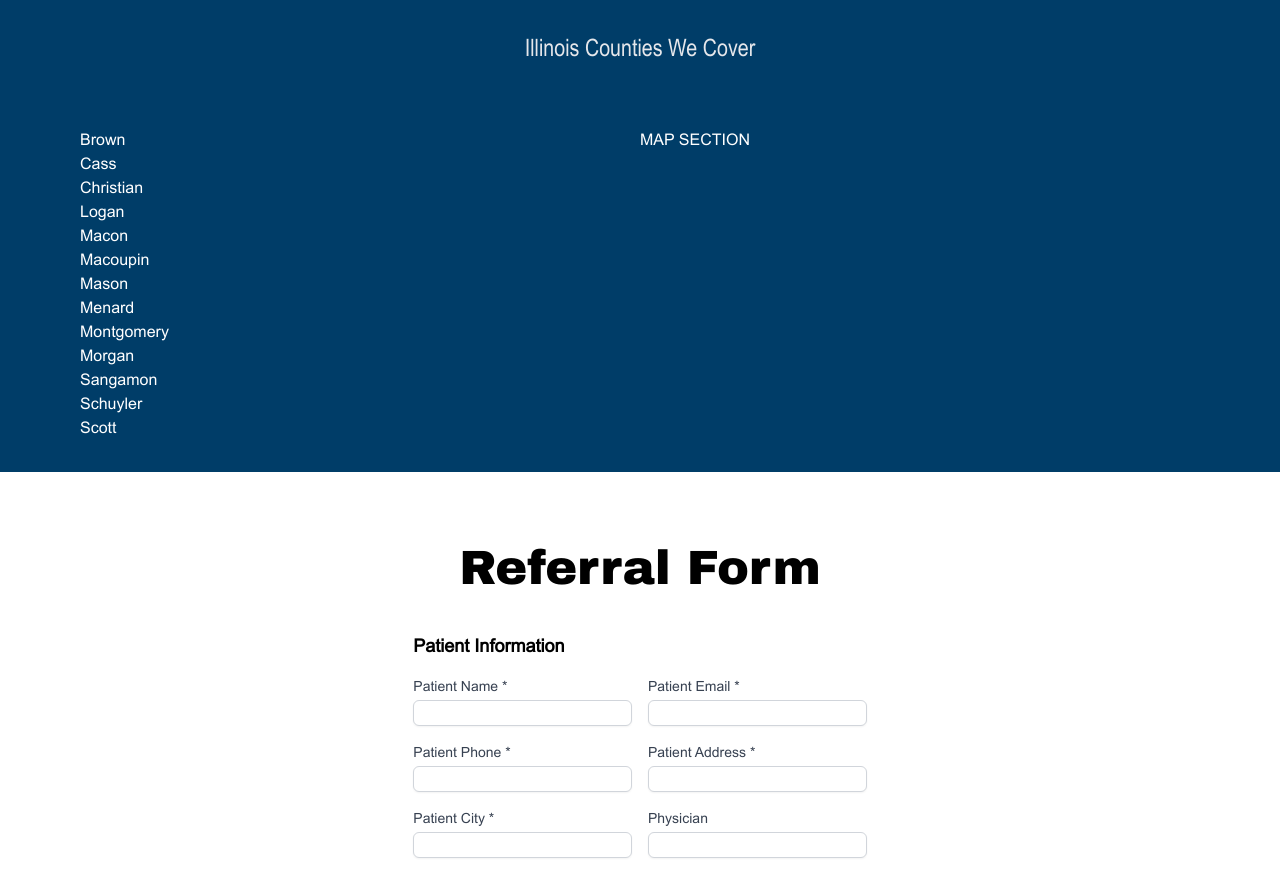
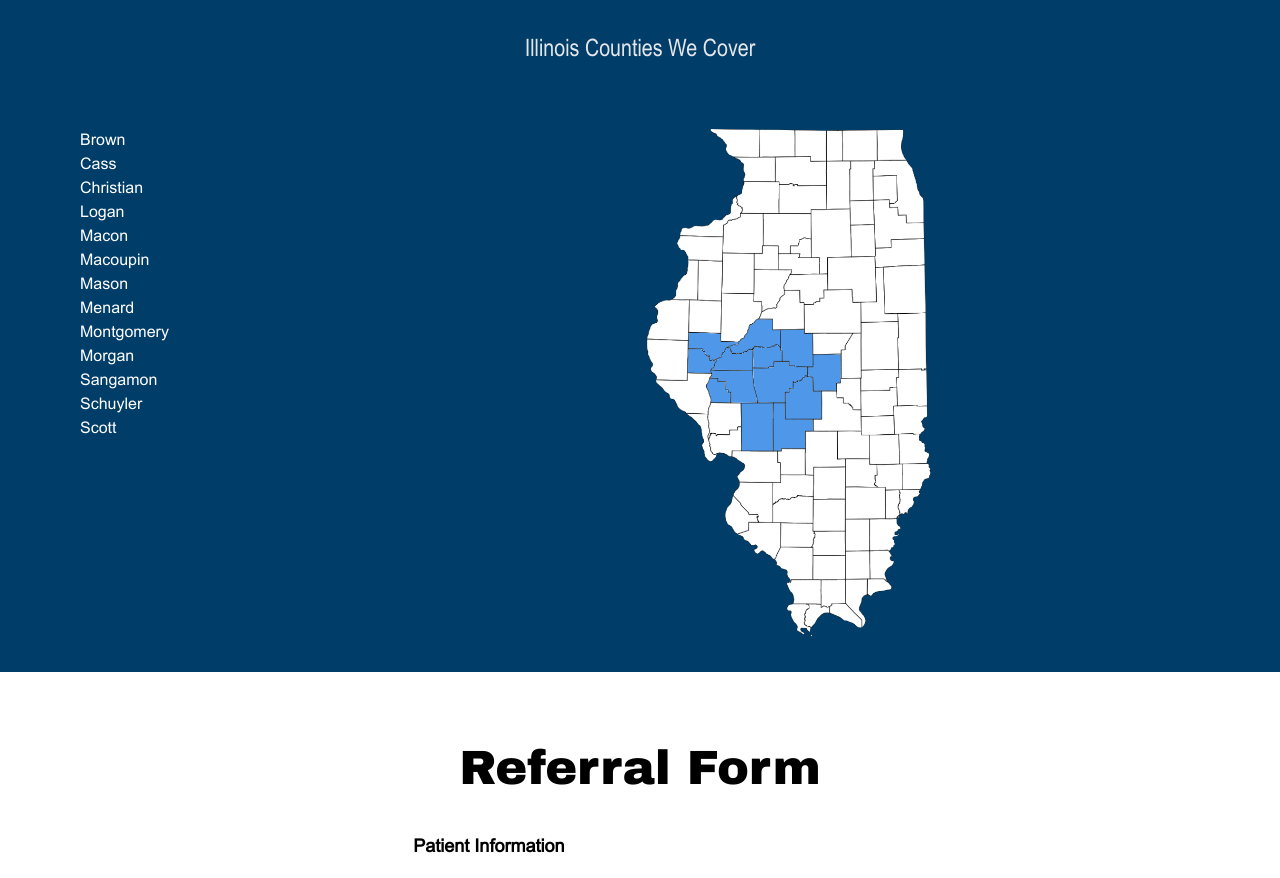
Before and after one commit to TheAdrianVera/Advanced2024, a React (Vite) app: page / in a window 1280 px wide. Shown: the part 1700-2578 px from the top of the page. Built offline with nearby package versions, Linux system fonts and the light colour scheme; no server answers.

Commit message:
added image

```diff
--- a/src/components/pagesections/CoverageAreasSection.tsx
+++ b/src/components/pagesections/CoverageAreasSection.tsx
@@ -11,6 +11,18 @@ const CoverageAreasSection: React.FC = () => {
             </div>
             <div className='flex flex-col md:flex-row'>
                 <div className='w-[50%]'>
+                    {/*
+                        TODO:
+                        - Fix ul and li styling
+                        - Add hover effect to li elements
+                        - Add hover functionality to map section
+                            - Changing the map to show the selected county
+                        - Add map section
+                        - Add map section hover effect -- if time allows
+                            - idea would be to have a tooltop when covering over a county
+                            - tooltip would show the county name
+                            - the corresponding li element would also be highlighted
+                    */}
                     <ul>
                         <li id="brown">
                             <h5>Brown</h5>
@@ -54,7 +66,7 @@ const CoverageAreasSection: React.FC = () => {
                     </ul>
                 </div>
                 <div className='w-[50%]'>
-                    MAP SECTION
+                    <img className='h-[32rem]' src={`/src/assets/map/coverage_map.png`}></img>
                 </div>
             </div>
         </div>
```
